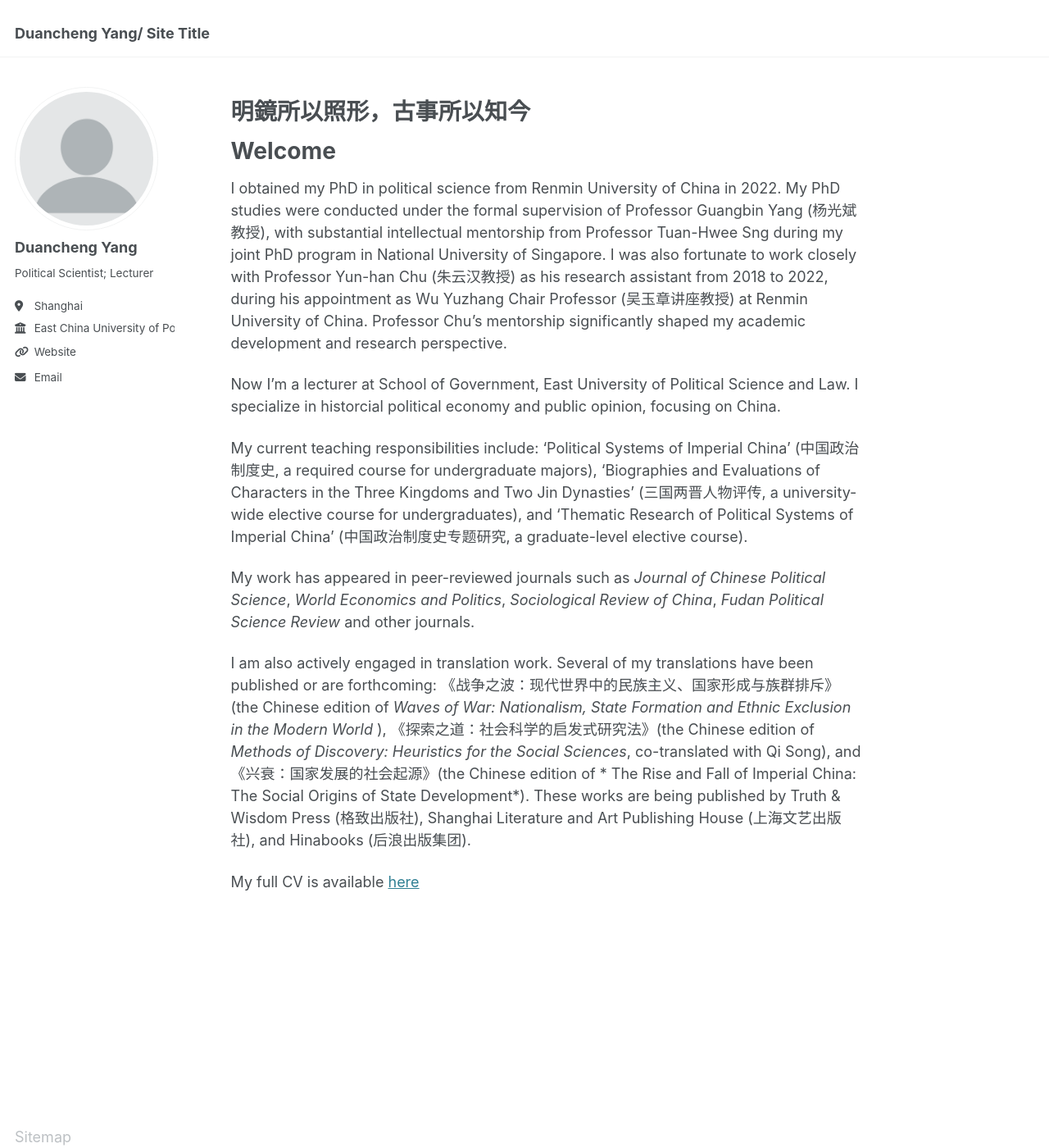
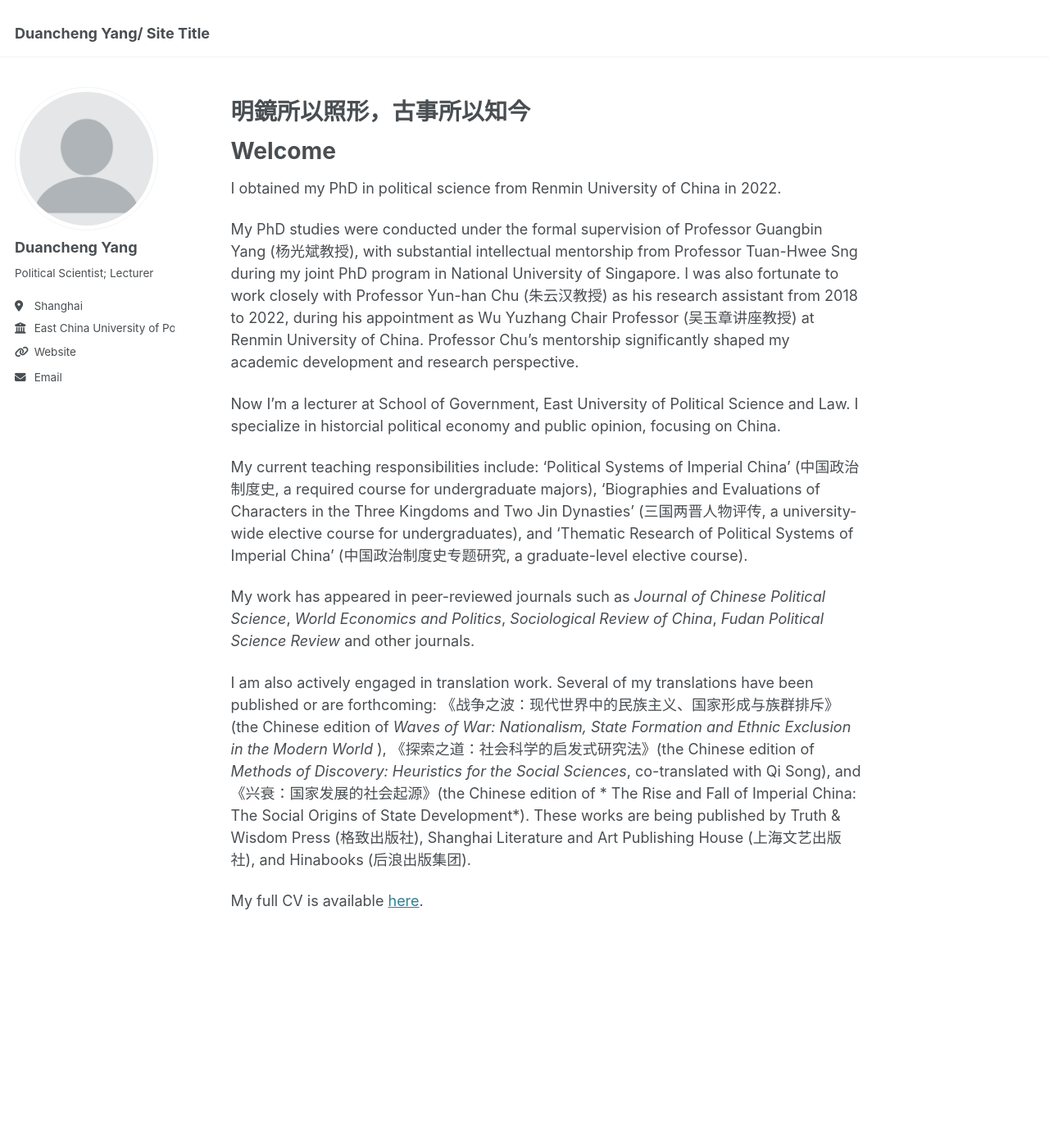
Before and after one commit to DCYeo/dcyeo.github.io, a Jekyll site: the page built from _pages/about.md, in a window 1280 px wide and 1400 px high. Shown: the whole window at 82% size. Built offline with Jekyll 4.4.1, drawn with Linux system fonts in a browser that asks for light colours.

```diff
--- a/_pages/about.md
+++ b/_pages/about.md
@@ -10,7 +10,9 @@ redirect_from:
 # 明鏡所以照形，古事所以知今
 # Welcome
 
-I obtained my PhD in political science from Renmin University of China in 2022. My PhD studies were conducted under the formal supervision of Professor Guangbin Yang (杨光斌教授), with substantial intellectual mentorship from Professor Tuan-Hwee Sng during my joint PhD program in National University of Singapore. I was also fortunate to work closely with Professor Yun-han Chu (朱云汉教授) as his research assistant from 2018 to 2022, during his appointment as Wu Yuzhang Chair Professor (吴玉章讲座教授) at Renmin University of China. Professor Chu's mentorship significantly shaped my academic development and research perspective.
+I obtained my PhD in political science from Renmin University of China in 2022.
+
+My PhD studies were conducted under the formal supervision of Professor Guangbin Yang (杨光斌教授), with substantial intellectual mentorship from Professor Tuan-Hwee Sng during my joint PhD program in National University of Singapore. I was also fortunate to work closely with Professor Yun-han Chu (朱云汉教授) as his research assistant from 2018 to 2022, during his appointment as Wu Yuzhang Chair Professor (吴玉章讲座教授) at Renmin University of China. Professor Chu's mentorship significantly shaped my academic development and research perspective.
 
 Now I’m a lecturer at School of Government, East University of Political Science and Law. I specialize in historcial political economy and public opinion, focusing on China.
 
@@ -20,4 +22,4 @@ My work has appeared in peer-reviewed journals such as *Journal of Chinese Polit
 
 I am also actively engaged in translation work. Several of my translations have been published or are forthcoming: 《战争之波：现代世界中的民族主义、国家形成与族群排斥》(the Chinese edition of *Waves of War: Nationalism, State Formation and Ethnic Exclusion in the Modern World* ), 《探索之道：社会科学的启发式研究法》(the Chinese edition of *Methods of Discovery: Heuristics for the Social Sciences*, co-translated with Qi Song), and 《兴衰：国家发展的社会起源》(the Chinese edition of * The Rise and Fall of Imperial China: The Social Origins of State Development*). These works are being published by Truth & Wisdom Press (格致出版社), Shanghai Literature and Art Publishing House (上海文艺出版社), and Hinabooks (后浪出版集团).
 
-My full CV is available [here]({{ site.baseurl }}/files/CV.pdf)
+My full CV is available [here]({{ site.baseurl }}/files/CV.pdf).
```
